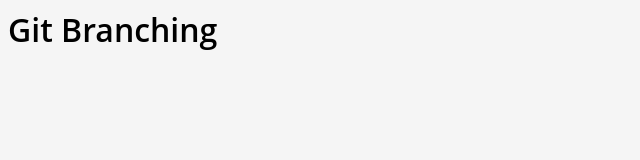
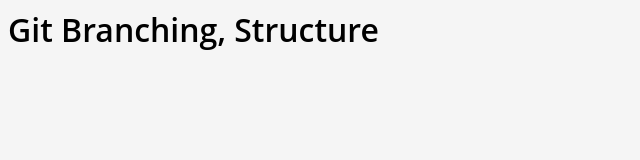
Before and after one commit to myronschippers/isurus-git-branching, a website: page public/index.html in a window 1280 px wide. Shown: the whole page, without its empty margins (0-640 px from the left). Drawn offline with Linux system fonts and the light colour scheme.

Commit message:
Yay CHANGE

```diff
--- a/public/index.html
+++ b/public/index.html
@@ -12,7 +12,7 @@
     <title>Git Branching</title>
 </head>
 <body>
-    <h1>Git Branching</h1>
+    <h1>Git Branching, Structure</h1>
 
 </body>
 </html>
```
